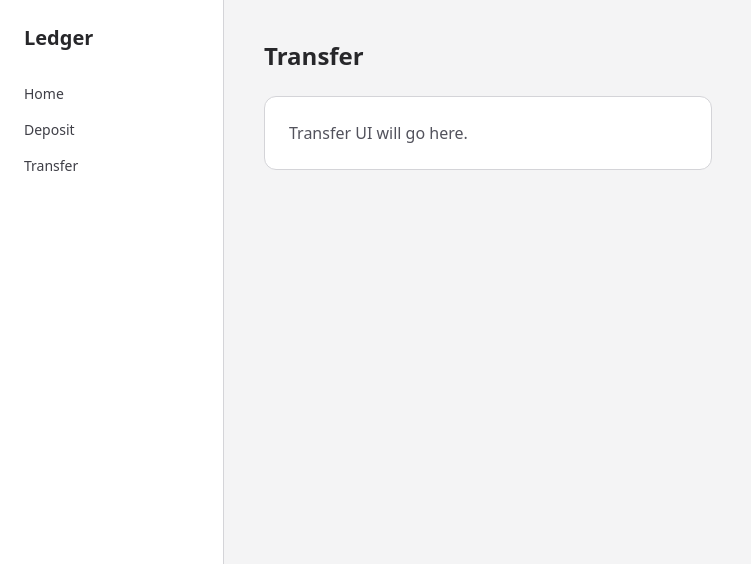
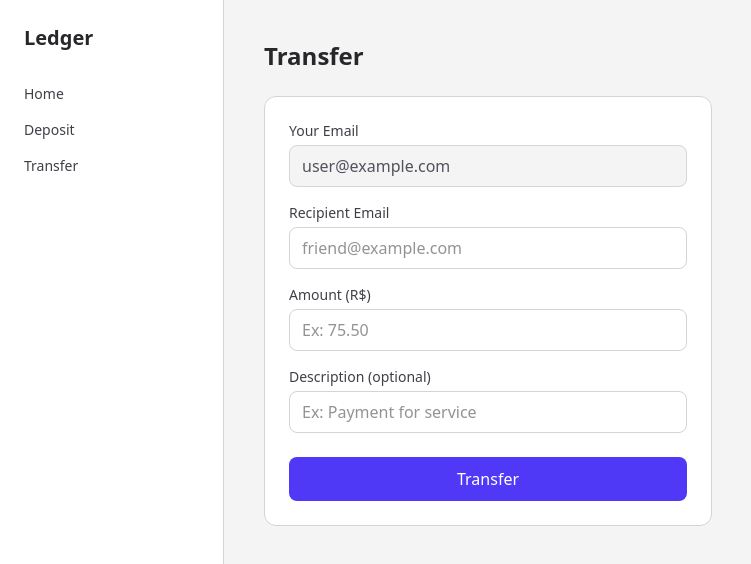
Before and after one commit to AlmeidaFL/Ledger, an Angular app in the folder Client/ledger-front/: page /home/transfer in a window 1280 px wide. Shown: the top 564 px of the page, without its empty margins (0-751 px from the left). Built offline with nearby package versions, Linux system fonts and the light colour scheme.

Commit message:
Create transfer ui

```diff
--- a/Client/ledger-front/src/app/app.routes.ts
+++ b/Client/ledger-front/src/app/app.routes.ts
@@ -4,7 +4,7 @@ import { RegisterComponent } from './auth/register/register';
 import { MainLayout as MainLayoutComponent } from './layout/main-layout/main-layout';
 import { Home as HomeComponent } from './home/home/home';
 import { Deposit as DepositComponent } from './home/deposit/deposit';
-import { Transfer as TransferComponent } from './home/transfer/transfer';
+import { TransferComponent} from './home/transfer/transfer';
 
 export const routes: Routes = [
     {
--- a/Client/ledger-front/src/app/home/transfer/transfer.html
+++ b/Client/ledger-front/src/app/home/transfer/transfer.html
@@ -1,5 +1,54 @@
 <h1 class="text-2xl font-semibold text-zinc-800 mb-6">Transfer</h1>
 
 <div class="bg-white border border-zinc-300 rounded-xl p-6 max-w-md">
-  <p class="text-zinc-600">Transfer UI will go here.</p>
+
+  <form [formGroup]="form" (ngSubmit)="submit()" class="space-y-4">
+
+    <div>
+      <label class="block text-sm text-zinc-700 mb-1">Your Email</label>
+      <input
+        type="email"
+        formControlName="fromEmail"
+        class="w-full bg-zinc-100 border border-zinc-300 text-zinc-600 rounded-lg px-3 py-2 cursor-not-allowed"
+      />
+    </div>
+
+    <div>
+      <label class="block text-sm text-zinc-700 mb-1">Recipient Email</label>
+      <input
+        type="email"
+        formControlName="toEmail"
+        placeholder="friend@example.com"
+        class="w-full bg-white border border-zinc-300 text-zinc-800 rounded-lg px-3 py-2 focus:ring-2 focus:ring-indigo-500 outline-none"
+      />
+    </div>
+
+    <div>
+      <label class="block text-sm text-zinc-700 mb-1">Amount (R$)</label>
+      <input
+        type="text"
+        formControlName="amount"
+        placeholder="Ex: 75.50"
+        class="w-full bg-white border border-zinc-300 text-zinc-800 rounded-lg px-3 py-2 focus:ring-2 focus:ring-indigo-500 outline-none"
+      />
+    </div>
+
+    <div>
+      <label class="block text-sm text-zinc-700 mb-1">Description (optional)</label>
+      <input
+        type="text"
+        formControlName="description"
+        placeholder="Ex: Payment for service"
+        class="w-full bg-white border border-zinc-300 text-zinc-800 rounded-lg px-3 py-2 focus:ring-2 focus:ring-indigo-500 outline-none"
+      />
+    </div>
+
+    <button
+      type="submit"
+      class="w-full bg-indigo-600 hover:bg-indigo-700 text-white font-medium py-2.5 rounded-lg mt-2"
+    >
+      Transfer
+    </button>
+
+  </form>
 </div>
--- a/Client/ledger-front/src/app/home/transfer/transfer.ts
+++ b/Client/ledger-front/src/app/home/transfer/transfer.ts
@@ -1,11 +1,51 @@
 import { Component } from '@angular/core';
+import { CommonModule } from '@angular/common';
+import { FormBuilder, FormGroup, ReactiveFormsModule, Validators } from '@angular/forms';
 
 @Component({
   selector: 'app-transfer',
-  imports: [],
+  standalone: true,
+  imports: [CommonModule, ReactiveFormsModule],
   templateUrl: './transfer.html',
-  styleUrl: './transfer.css',
 })
-export class Transfer {
+export class TransferComponent {
 
+  form: FormGroup;
+
+  constructor(private formBuilder: FormBuilder) {
+    this.form = this.formBuilder.group({
+    fromEmail: [{ value: this.userEmail, disabled: true }],
+    toEmail: ['', [Validators.required, Validators.email]],
+    amount: ['', [Validators.required]],
+    description: ['']
+  });
+  }
+
+  userEmail = "user@example.com";
+
+  submittedValue: any = null;
+
+  submit() {
+    if (this.form.invalid) return;
+
+    const rawAmount = this.form.value.amount!;
+    const normalized = rawAmount.replace(',', '.');
+    const floatValue = parseFloat(normalized);
+
+    if (isNaN(floatValue) || floatValue <= 0) {
+      alert('Invalid amount');
+      return;
+    }
+
+    const cents = Math.round(floatValue * 100);
+
+    this.submittedValue = {
+      from: this.userEmail,
+      to: this.form.value.toEmail,
+      amountInCents: cents,
+      description: this.form.value.description || null,
+    };
+
+    console.log("Prepared transfer:", this.submittedValue);
+  }
 }
```
